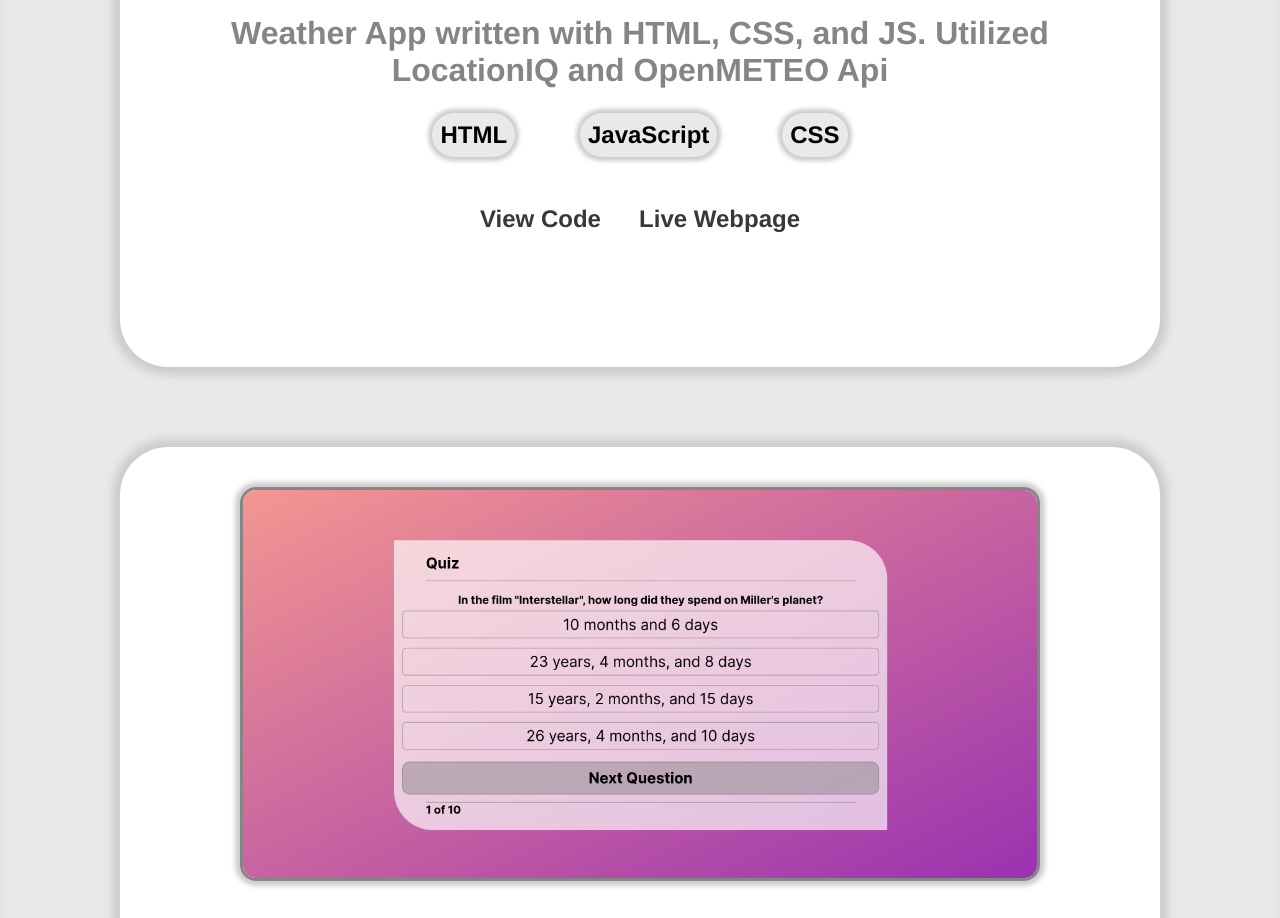
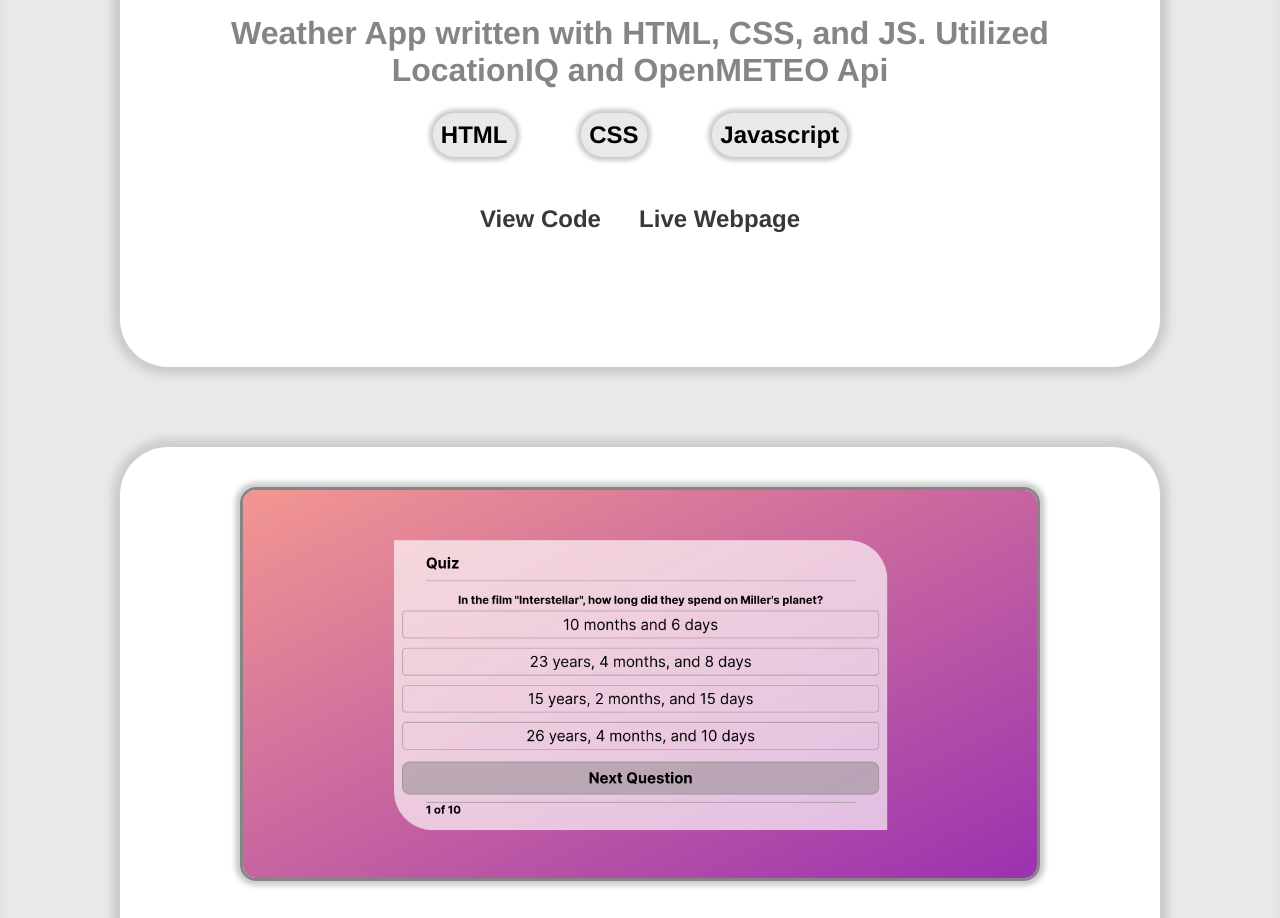
Before and after one commit to joshpman/React-Portfolio, a React (Create React App) app in the folder webpage/: page / in a window 1280 px wide. Shown: the part 2766-3684 px from the top of the page. Built offline with nearby package versions, Linux system fonts and the light colour scheme; a web font is replaced by a local one.

Commit message:
Updated resume

```diff
--- a/webpage/src/components/Project.jsx
+++ b/webpage/src/components/Project.jsx
@@ -17,7 +17,7 @@ const Weather = new ProjectItem(
     "Weather App",
     "September 2023",
     "Weather App written with HTML, CSS, and JS. Utilized LocationIQ and OpenMETEO Api",
-    ["HTML","JavaScript", "CSS"],
+    ["HTML","CSS", "Javascript"],
     ["https://github.com/joshpman/weather", "weather/"],
     weatherPhoto
 );
--- a/webpage/src/styles/root.css
+++ b/webpage/src/styles/root.css
@@ -708,7 +708,7 @@
     width:20rem
     }
     #contactMethodWrapper .contactSegmentWrapper {
-    width:35rem;
+    width:35rem
     }
     #navWrapperOuter #navWrapper {
     padding:0 2rem 2rem
```
Also changed, not shown: 1 other file (tests, documents, lock files or other folders).
